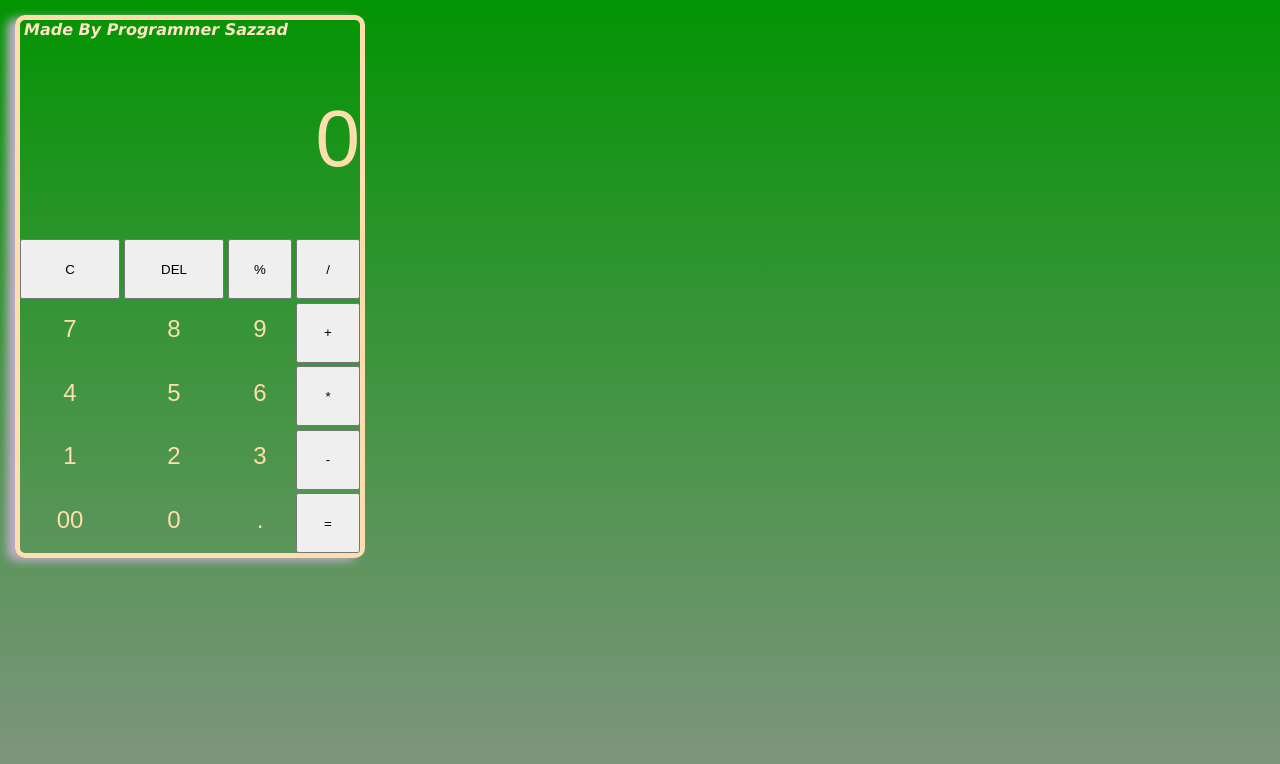
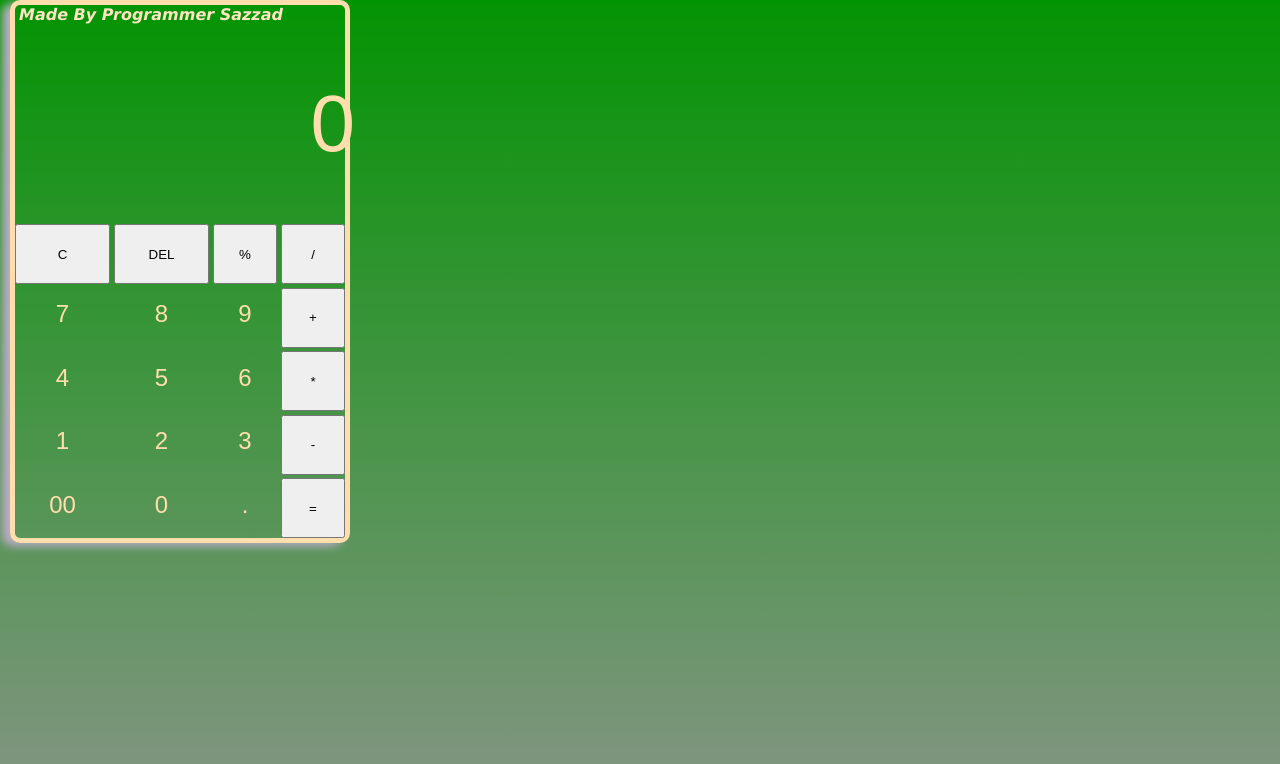
Before and after one commit to programmerSazzad/calcula, a plain HTML site: page index.html in a window 1280 px wide. Drawn offline with Linux system fonts and the light colour scheme.

Commit message:
'update'

```diff
--- a/index.html
+++ b/index.html
@@ -15,7 +15,7 @@
         width: 100%;
         height: 100vh;
         background: linear-gradient(#039403 ,#849584);
-        padding: 15px;
+        padding: 0px 10px ;
     }
     input{
         width: 340px;
@@ -28,11 +28,11 @@
     }
 
     .c{
-        width: 100px;
+        width: 95px;
         height: 60px;
     }
     .DEL{
-        width: 100px;
+        width: 95px;
         height: 60px;
     }
    .A{
@@ -44,7 +44,7 @@
     height: 60px;
    }
    .o{
-    width: 100px;
+    width: 95px;
     height: 60px;
     background: transparent;
     border: none;
@@ -67,7 +67,7 @@
    }
    .calculator{
     border: 5px solid navajowhite;
-    width: 350px;
+    width: 340px;
     border-radius: 10px;
     box-shadow: -8px 3px 10px rgb(191, 172, 201);
 
```
